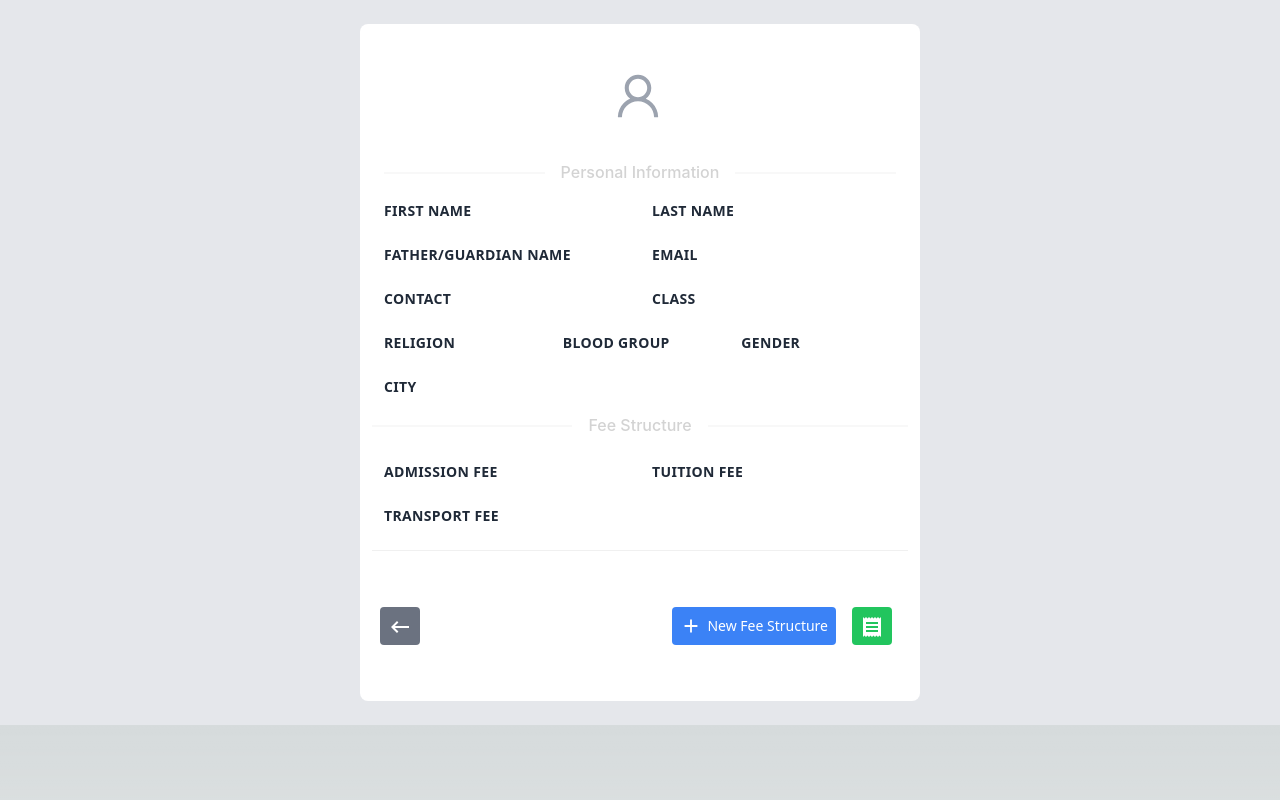
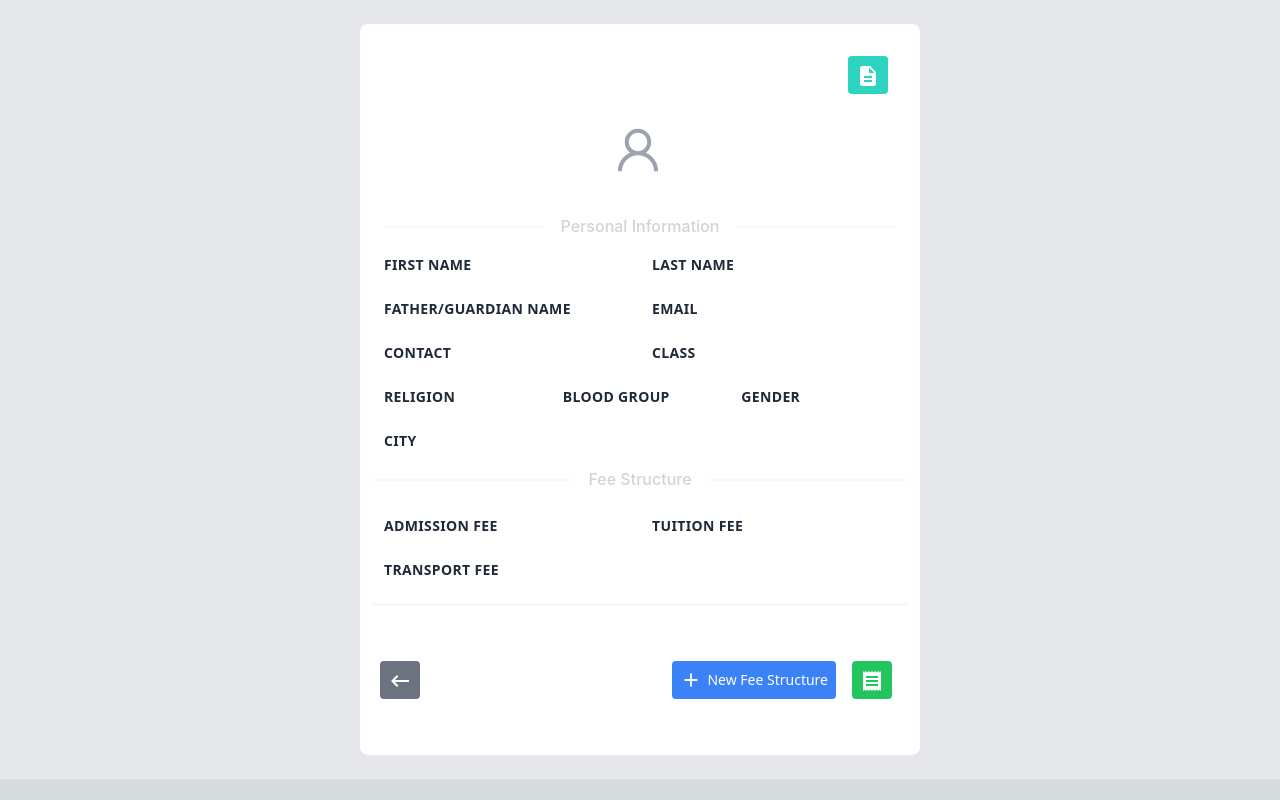
Before and after one commit to MuhammadOmarAzhar/student-fee, a Next.js app: page /student-detail in a window 1280 px wide. Built offline with nearby package versions, Linux system fonts and the light colour scheme.

Commit message:
update student-detail, fee record button and tooltip

```diff
--- a/src/pages/student-detail/index.jsx
+++ b/src/pages/student-detail/index.jsx
@@ -1,4 +1,5 @@
 import {UserOutlined} from '@ant-design/icons';
+import DescriptionIcon from '@mui/icons-material/Description';
 import AddIcon from '@mui/icons-material/Add';
 import ReceiptIcon from '@mui/icons-material/Receipt';
 import KeyboardBackspaceIcon from '@mui/icons-material/KeyboardBackspace';
@@ -61,7 +62,17 @@ const studentDetail = () => {
       <div className='flex justify-center'>
         <div className='bg-white p-6 rounded-lg h-fit w-fit'>
           <form className='w-full max-w-lg'>
-            <div className='flex justify-center  p-6'>
+            <div className='flex justify-end'>
+              <button
+                className='bg-teal-400 hover:bg-teal-700 text-white w-fit m-2 py-1.5 px-2 rounded focus:outline-none focus:shadow-outline-green'
+                type='button'
+              >
+                <Tooltip title='Fee Record'>
+                  <DescriptionIcon />
+                </Tooltip>
+              </button>
+            </div>
+            <div className='flex justify-center p-6'>
               <div className='text-black text-5xl'>
                 <UserOutlined style={{color: '#9CA3AF', marginRight: 5}} />
               </div>
```
